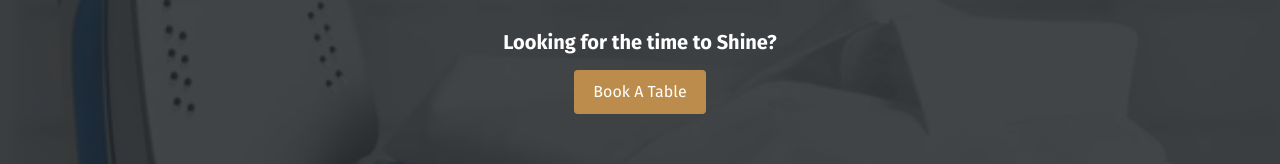
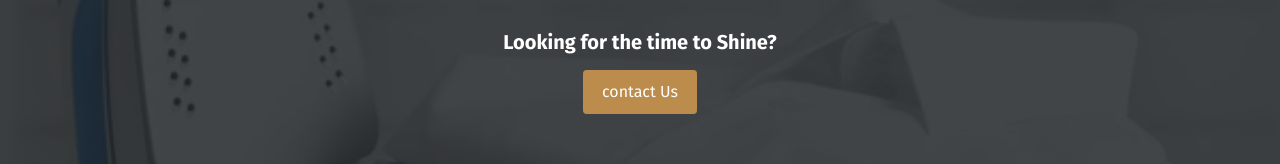
Before and after one commit to rwema3/ShineTime-Template, a website: page public_html/index.html in a window 1280 px wide. Shown: the part 333-497 px from the top of the page. Drawn offline with Linux system fonts and the light colour scheme.

Commit message:
Update index.html

```diff
--- a/public_html/index.html
+++ b/public_html/index.html
@@ -49,7 +49,7 @@
         <div class="overlay">
             <h1 class="subtitle" style="font-size: 20px;">Looking for the time to Shine?</h1>
 
-            <a class="btn btn-primary mt-3" href="#book-table">Book A Table</a>
+            <a class="btn btn-primary mt-3" href="#book-table">contact Us</a>
         </div>
     </header>
     <!-- End Of Page Header -->
```
